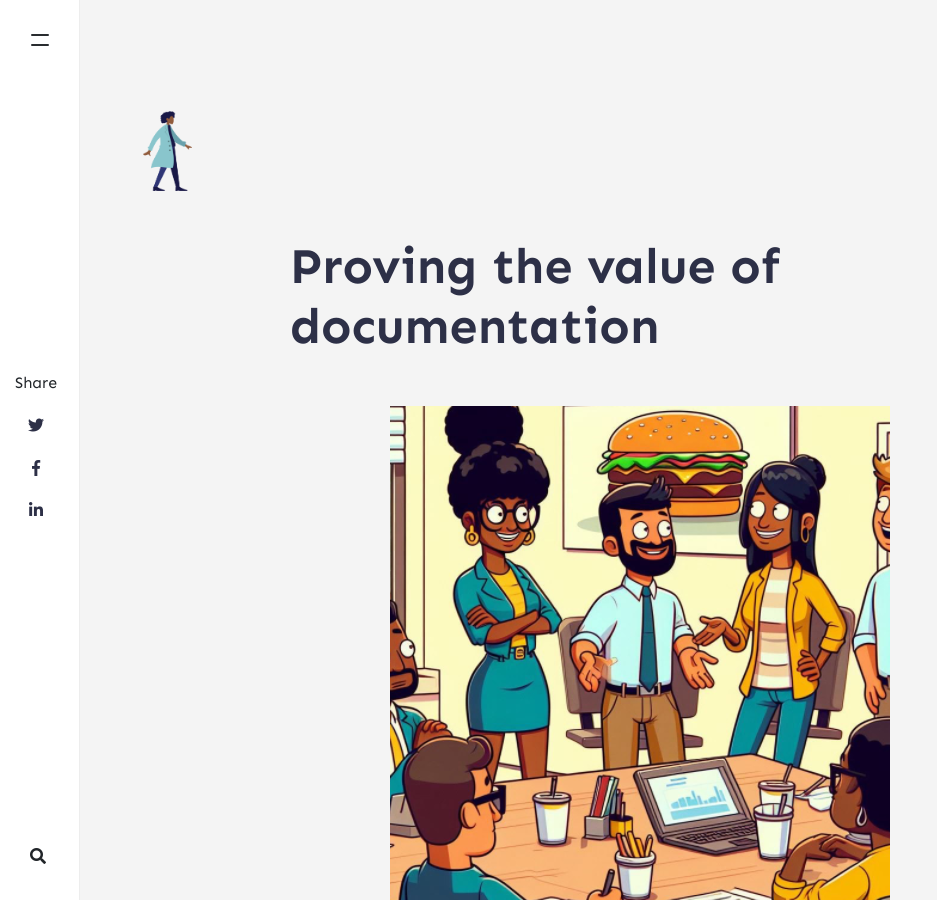
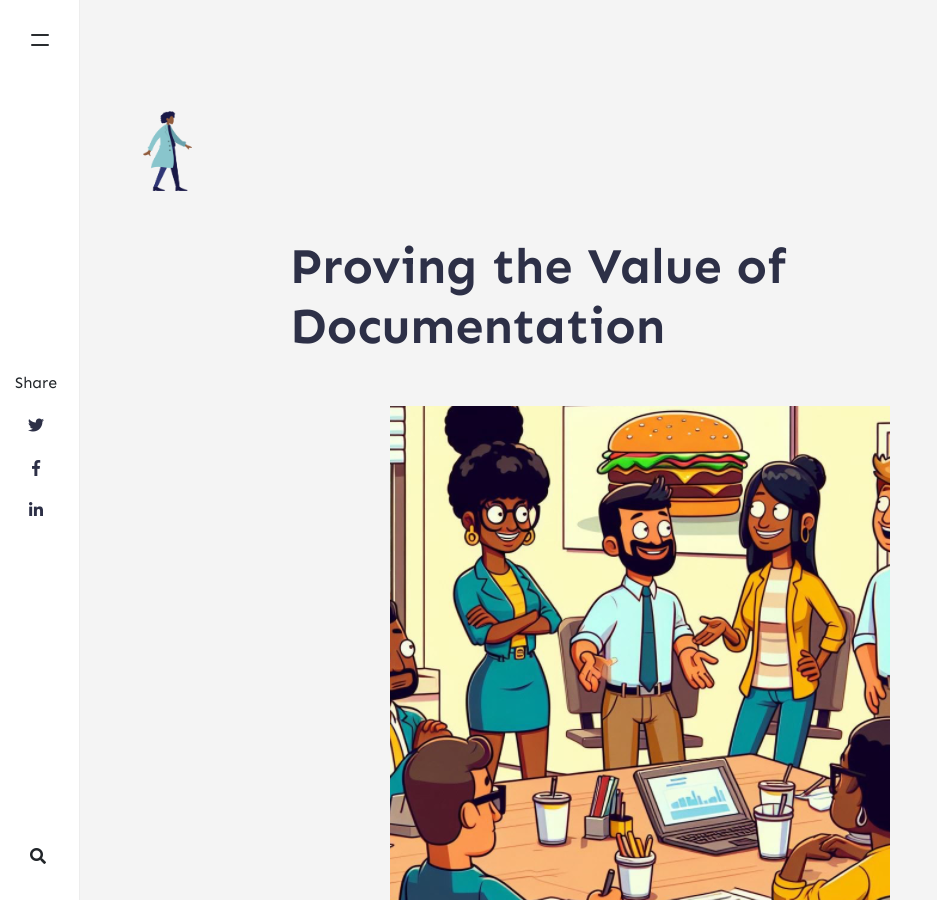
Before and after one commit to tjperry07/personal-site, a Jekyll site: the page built from _posts/2023-12-14-documentation-value.md, in a window 1280 px wide and 900 px high. Shown: the whole window, without its empty margins (0-937 px from the left). Built offline with Jekyll 4.4.1, drawn with Linux system fonts in a browser that asks for light colours; nearby versions of some CDN libraries; comment, search, counter and statistics services are not loaded.

Commit message:
fixed capitalization

```diff
--- a/_posts/2023-12-14-documentation-value.md
+++ b/_posts/2023-12-14-documentation-value.md
@@ -1,6 +1,6 @@
 ---
 layout: post
-title:  "Proving the value of documentation"
+title:  "Proving the Value of Documentation"
 permalink: /proving-value-of-documentation
 image: "assets/images/Designer-3.png"
 description: "Ways You Can Prove the Value of Documentation"
```
